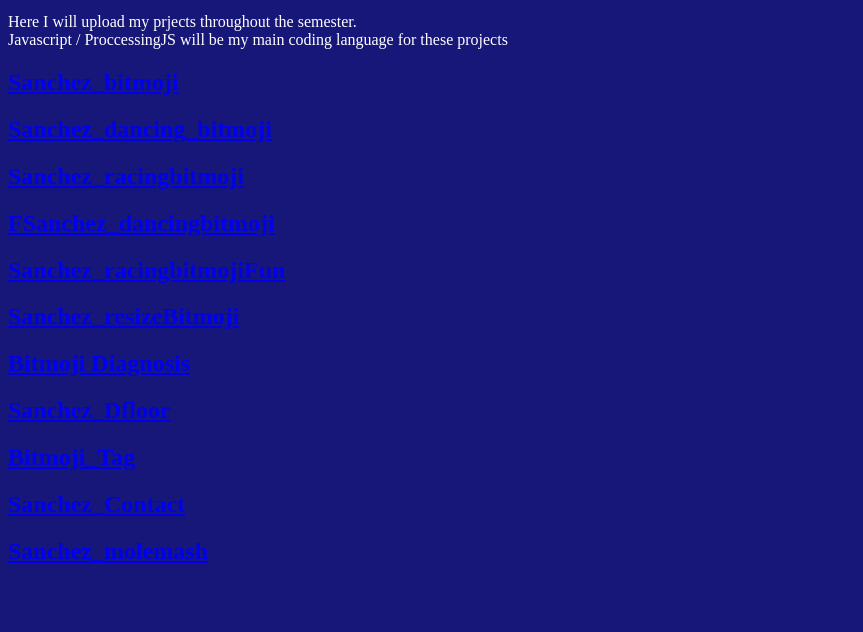
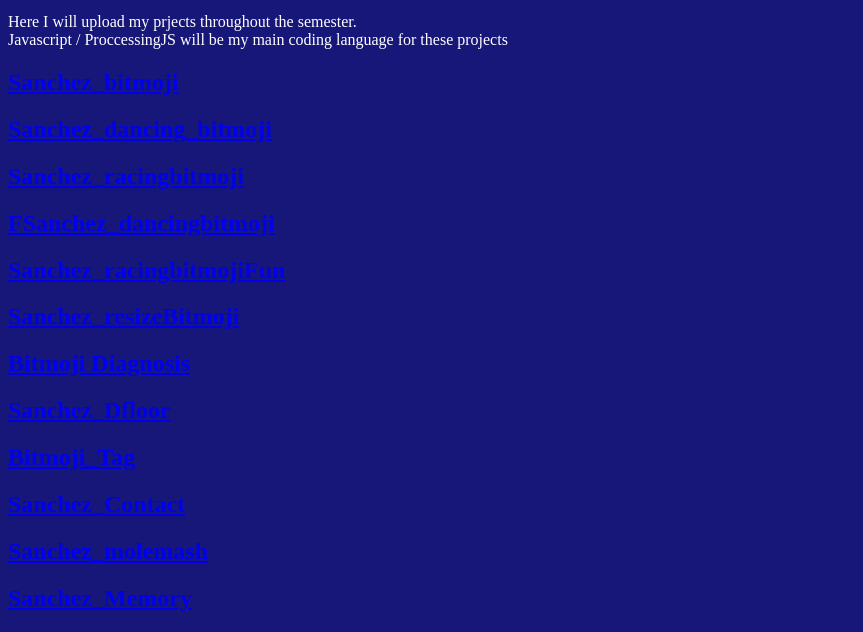
Before and after one commit to LinekerS0125/LinekerS0125.github.io, a plain HTML site: page javascripts.html in a window 1280 px wide. Shown: the part 275-907 px from the top of the page, without its empty margins (0-863 px from the left). Before the commit the page ends 860 px from the top, so only its background shows below. Drawn offline with Linux system fonts and the light colour scheme; a script that the page names is missing.

Commit message:
Add files via upload

```diff
--- a/javascripts.html
+++ b/javascripts.html
@@ -54,5 +54,7 @@
     <h2><a href="https://www.khanacademy.org/computer-programming/sanchez_contact/4843906390605824">Sanchez_Contact</a></h2><script src="https://www.khanacademy.org/computer-programming/sanchez_contact/4843906390605824/embed.js?editor=no&buttons=no&author=no&embed=yes"></script>
 
     <h2><a href="https://www.khanacademy.org/computer-programming/sanchez_molemash/4699969852063744">Sanchez_molemash</a></h2><script src="https://www.khanacademy.org/computer-programming/sanchez_molemash/4699969852063744/embed.js?editor=no&buttons=yes&author=no&embed=yes"></script>
+
+    <h2><a href="https://www.khanacademy.org/computer-programming/sanchez_memory/6755269383864320">Sanchez_Memory</a></h2><script src="https://www.khanacademy.org/computer-programming/sanchez_memory/6755269383864320/embed.js?editor=yes&buttons=yes&author=yes&embed=yes"></script>
 </body>
 </html>
```
